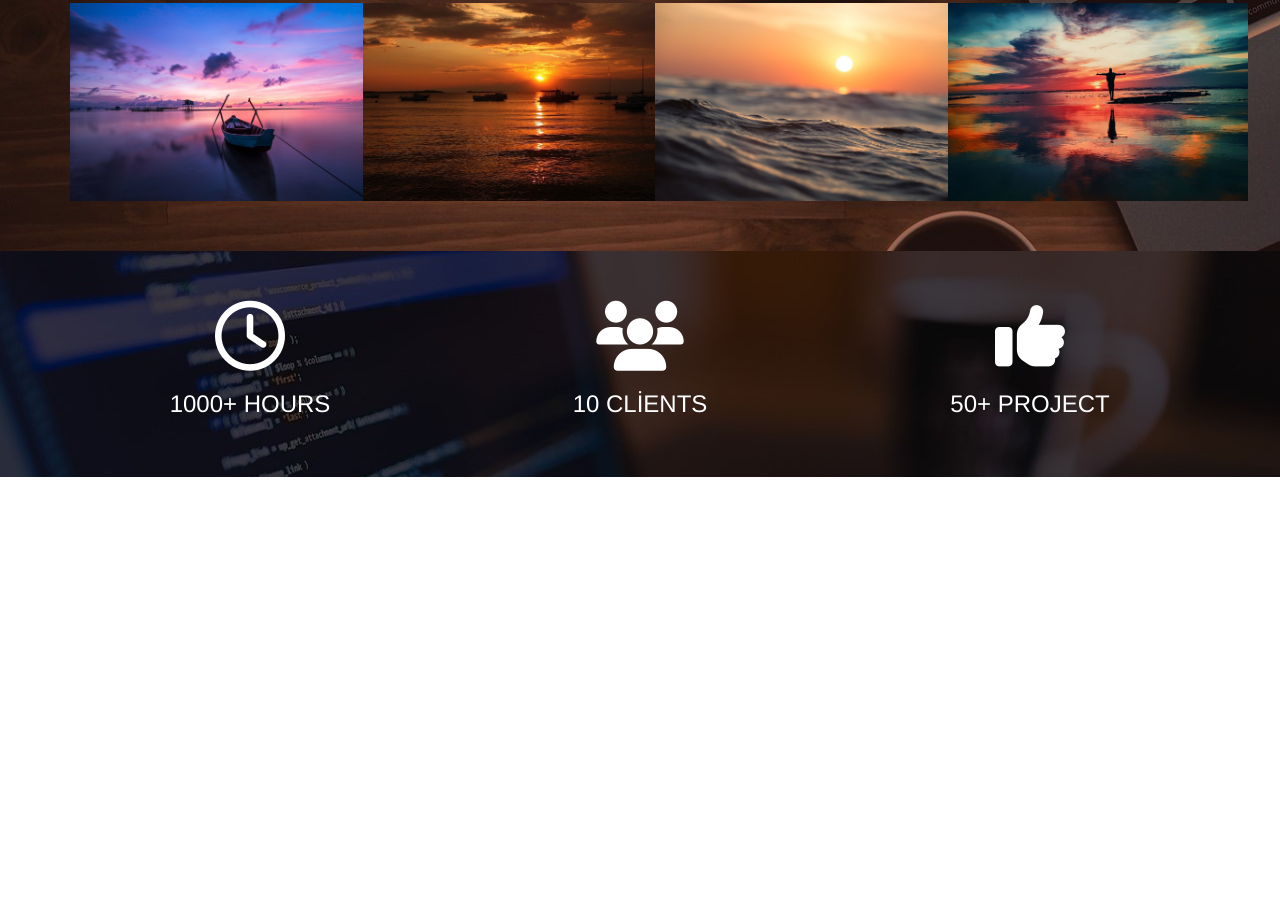
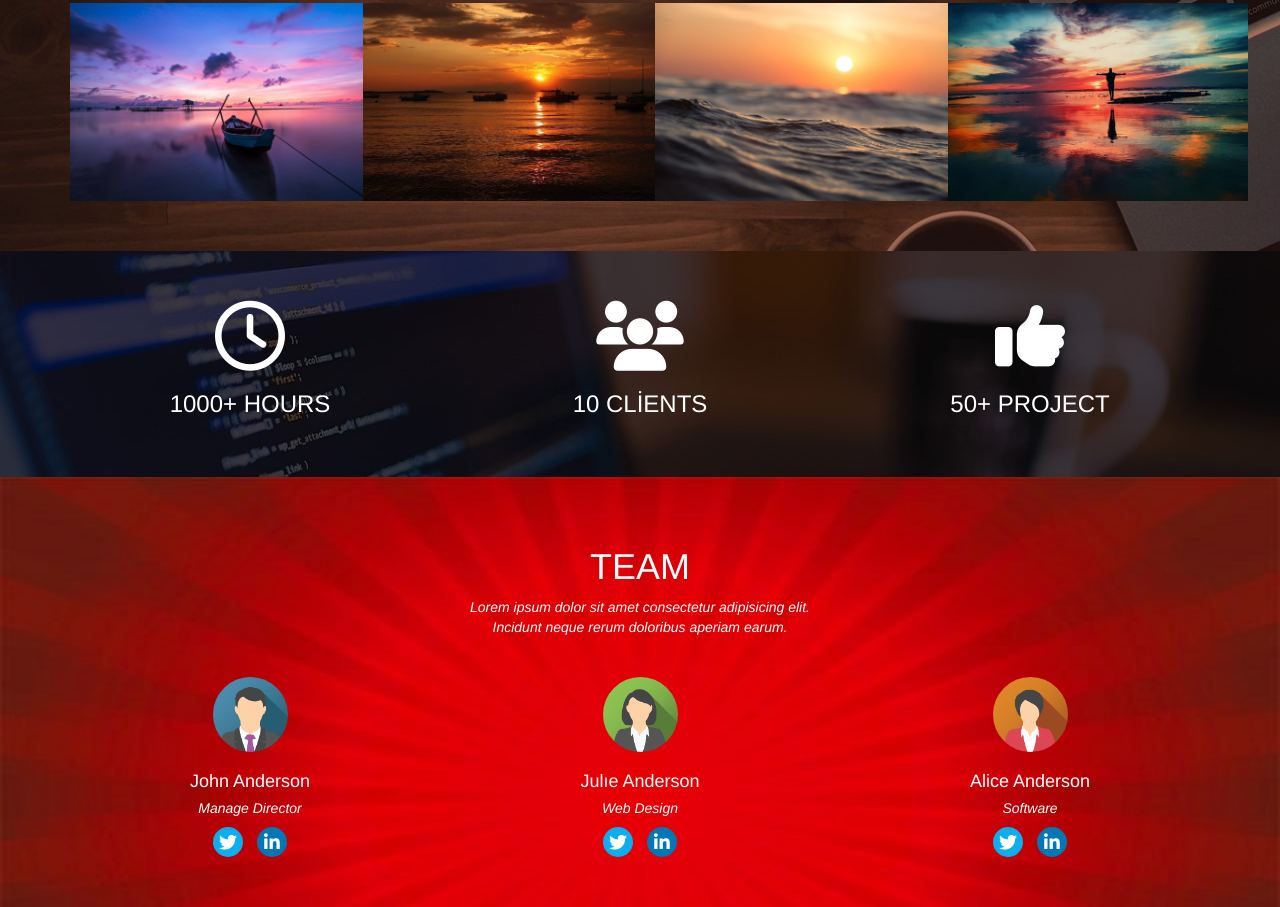
Before and after one commit to enesoguz1/Landing_Page_Projects, a plain HTML site: page index.html in a window 1280 px wide. Shown: the part 1198-2105 px from the top of the page. Before the commit the page ends 1675 px from the top, so only its background shows below. Drawn offline with nearby package versions, Linux system fonts and the light colour scheme.

Commit message:
Team commit

```diff
--- a/css/style.css
+++ b/css/style.css
@@ -194,3 +194,67 @@
   }
 
   /* COUNTER */
+
+#team {
+  background: url('../img/bg3.jpg');
+  width: 100%;
+  background-size: cover;
+  padding-top: 50px;
+  padding-bottom: 50px;
+}
+
+#team h1{
+  color: #fff;
+  font-size: 36px;
+}
+
+.teamTop p{
+  color: #fff;
+  font-style: italic;
+  font-weight: 300;
+  margin-bottom: 40px;
+}
+
+.teamContent h3{
+  color: #fff;
+  font-size: 18px;
+  font-weight: 400;
+}
+
+.teamContent h4{
+  color: #fff;
+  font-size: 14px;
+  font-weight: 300;
+  font-style: italic;
+}
+
+.fa-twitter{
+  background-color: #0caeee;
+  border-radius: 50%;
+  line-height: 30px;
+  font-size: 18px;
+  width: 30px;
+  height: 30px;
+  color: #fff;
+  padding-top: 7px;
+  margin-right: 10px;
+}
+
+.fa-linkedin{
+  background-color: #0177b5;
+  border-radius: 50%;
+  line-height: 30px;
+  font-size: 18px;
+  width: 30px;
+  height: 30px;
+  color: #fff;
+  padding-top: 7px;
+}
+
+.teamContent img{
+  width: 75px;
+  height: auto;
+  border-radius: 50%;
+}
+
+/* TEAM */
--- a/index.html
+++ b/index.html
@@ -126,6 +126,43 @@
     </div>
   </section>
 
+  <section id="team" class="text-center">
+    <div class="container">
+      <div class="teamTop">
+        <h1>TEAM</h1>
+        <p>Lorem ipsum dolor sit amet consectetur adipisicing elit. <br> Incidunt neque rerum doloribus aperiam earum.</p>
+      </div>
+      <div class="teamContent">
+        <div class="row">
+          <div class="col-md-4">
+            <img src="img/img_avatar.png" alt="avatar">
+            <h3>John Anderson</h3>
+            <h4>Manage Director</h4>
+            <i class="fa fa-twitter"></i>
+            <i class="fa fa-linkedin"></i>
+          </div>
+
+          <div class="col-md-4">
+            <img src="img/img_avatar2.png" alt="avatar">
+            <h3>Julıe Anderson</h3>
+            <h4>Web Design</h4>
+            <i class="fa fa-twitter"></i>
+            <i class="fa fa-linkedin"></i>
+          </div>
+
+          <div class="col-md-4">
+            <img src="img/img_avatar3.png" alt="avatar">
+            <h3>Alice Anderson</h3>
+            <h4>Software</h4>
+            <i class="fa fa-twitter"></i>
+            <i class="fa fa-linkedin"></i>
+          </div>
+
+        </div>
+      </div>
+    </div>
+  </section>
+
     <script src="https://kit.fontawesome.com/3c6e0d8d7a.js" crossorigin="anonymous"></script>
     <script src="https://ajax.googleapis.com/ajax/libs/jquery/1.12.4/jquery.min.js"></script>
     <script src="js/bootstrap.min.js"></script>
```
